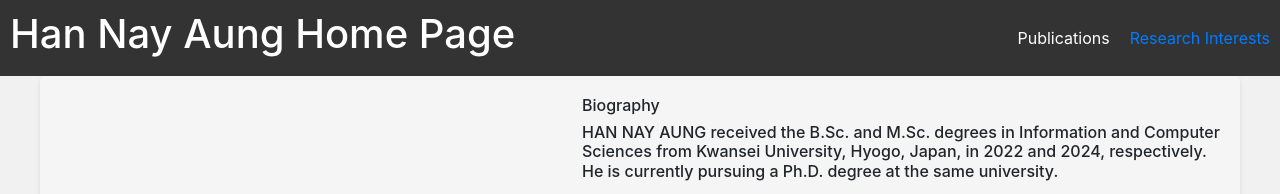
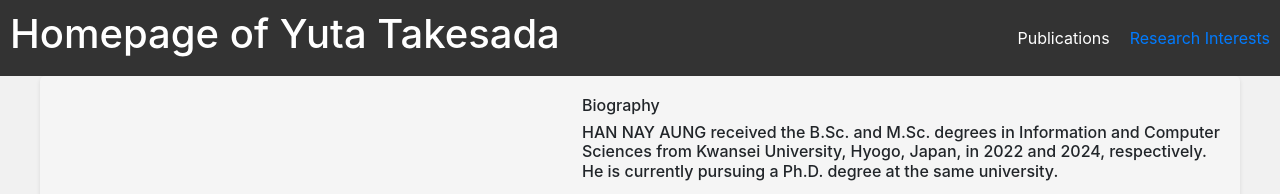
Before and after one commit to Takesad/test, a plain HTML site: page index.html in a window 1280 px wide. Shown: the top 194 px of the page. Drawn offline with nearby package versions, Linux system fonts and the light colour scheme.

Commit message:
Update index.html

```diff
--- a/index.html
+++ b/index.html
@@ -2,7 +2,7 @@
 <html lang="en">
   <head>
     <meta charset="UTF-8">
-    <meta name="author" content="Han Nay Aung">
+    <meta name="author" content="Yuta Takesada">
     <title>Han Nay Aung Home Page</title>
     <!-- Add Bootstrap CSS link -->
     <link rel="stylesheet" href="https://stackpath.bootstrapcdn.com/bootstrap/4.5.2/css/bootstrap.min.css">
@@ -12,7 +12,7 @@
 
   <body>
     <header>
-      <h1>Han Nay Aung Home Page</h1>
+      <h1>Homepage of Yuta Takesada</h1>
       <nav>
 	<ul class="menu">
           <li><a href="publications.html">Publications</a></li>
```
